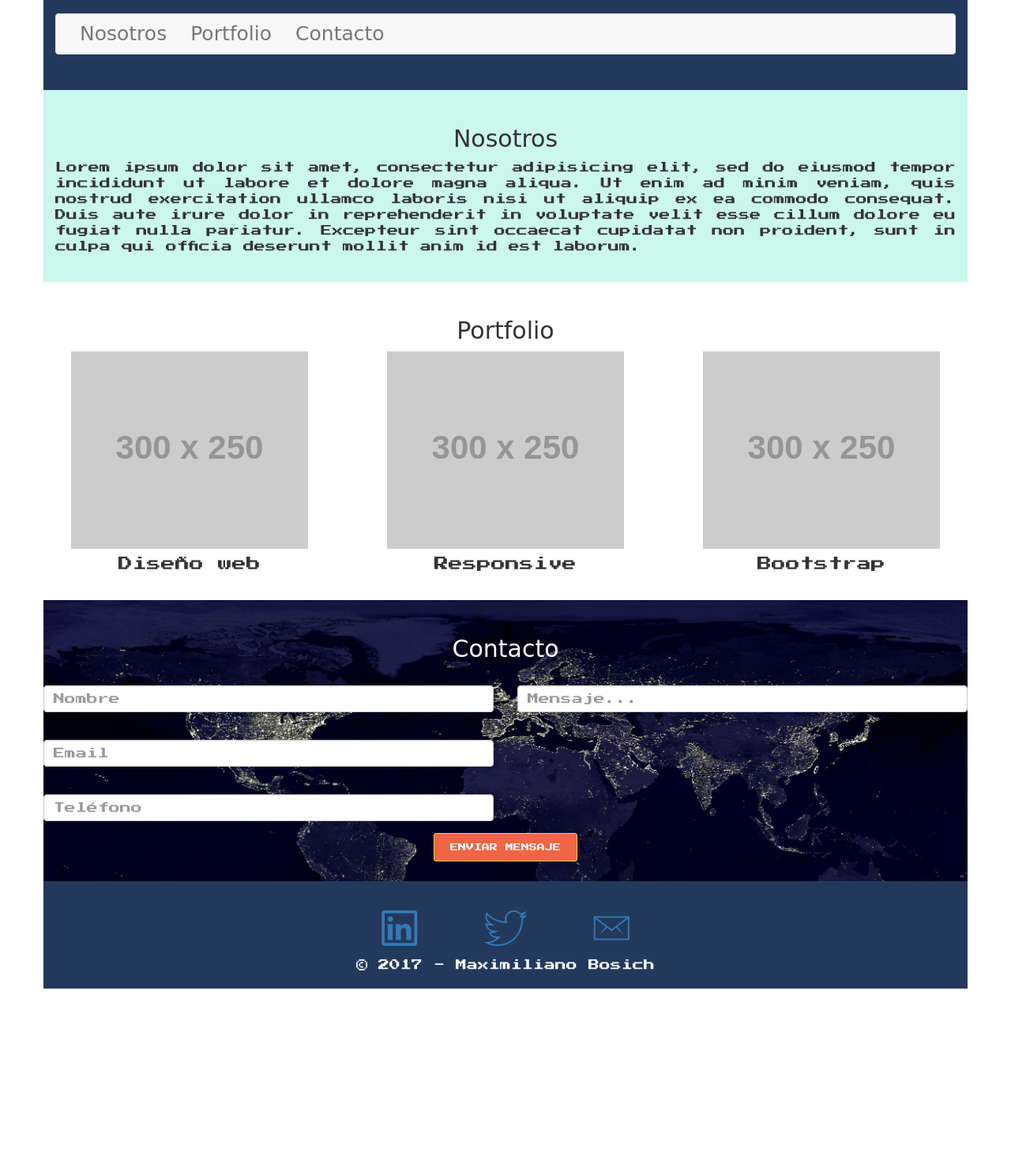
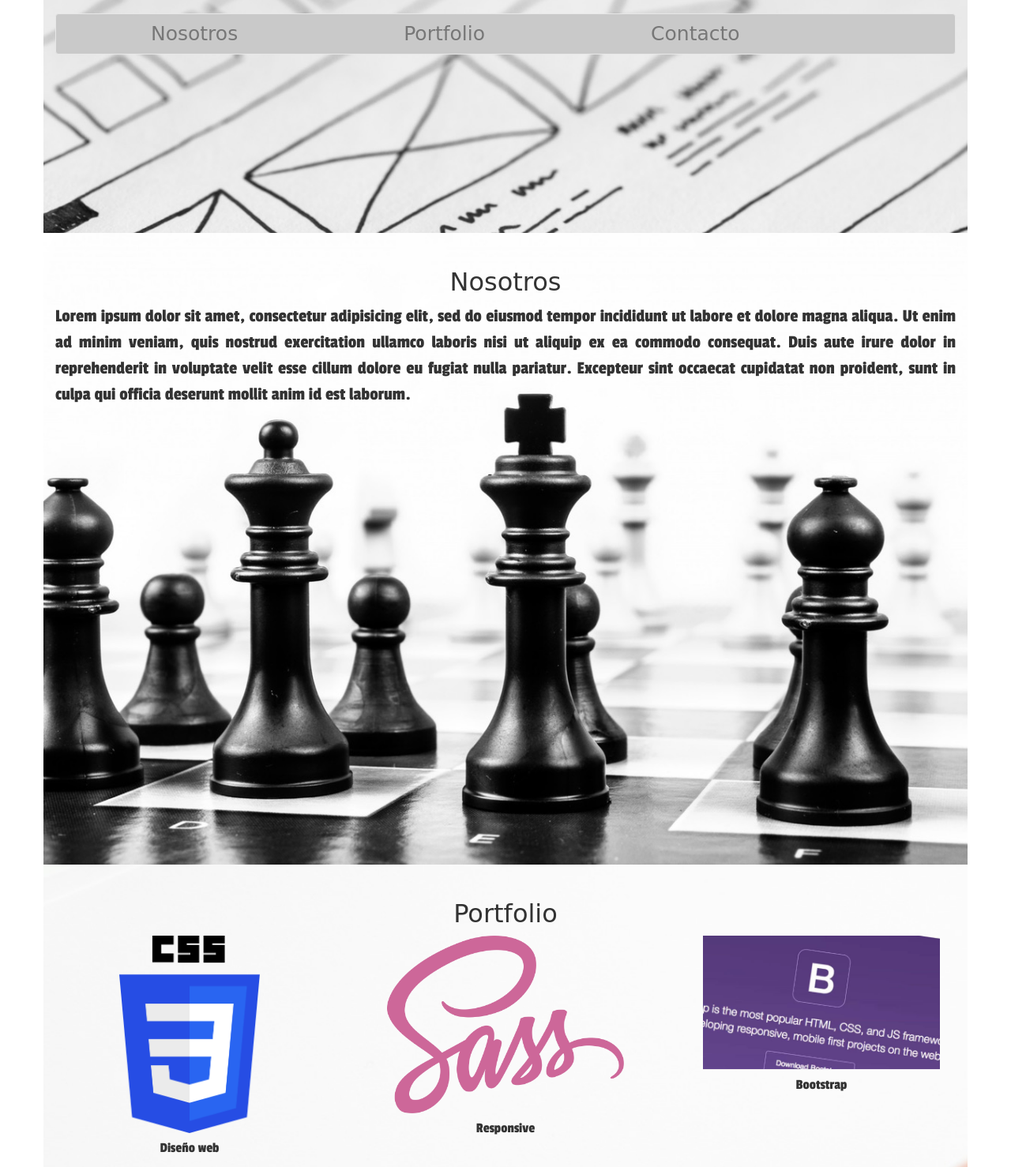
Before and after one commit to maxibosich/maxibosich.github.io, a plain HTML site: page index.html in a window 1280 px wide. Shown: the part 105-1583 px from the top of the page at 79% size. Before the commit the page ends 1357 px from the top, so only its background shows below. Drawn offline with nearby package versions, Linux system fonts and the light colour scheme; placeholder pictures from the web are drawn by us; a web font is replaced by a local one.

Commit message:
final details

```diff
--- a/css/style.css
+++ b/css/style.css
@@ -1,12 +1,15 @@
-/* font-family: 'Press Start 2P', cursive;
-   font-family: 'Bungee Inline', cursive;
+/* font-family: 'Passion One', cursive;
+font-family: 'Righteous', cursive;
+font-family: 'Bungee Inline', cursive;
+https://coolors.co/f06543-23395b-e8e9eb-8ea8c3-cbf7ed
 */
 
 header{
 	font-family: "Bungee Inline", cursive;
 	padding: 25px 0;
-	background: #23395B;
-	color: white;
+	background: url("../images/wireframe.jpeg");
+	background-size: cover;
+	height: 400px;
 }
 
 h1{
@@ -15,40 +18,55 @@ h1{
 
 .barra{
 	margin-top: 20px;
+	background: #C9C9C9;
 }
 
 .lista{
 	font-size: 25px;
 }
 
-/*.lista li {
-	padding-left: 50px;
-	padding-right: 50px;
+.lista li {
+	display: inline-block;
+	padding-left: 90px;
+	padding-right: 90px;
 }
-*/
+
 
 body{
-	font-family: "Press Start 2P", cursive;
+	font-family: "Passion One", cursive;
 }
 
 h2{
 	font-family: "Bungee Inline", cursive;
+	font-size: 32px;
 }
 
 main{
-	background: #CBF7ED;
+	background: url("../images/chess.jpeg");
+	background-size: cover;
 	padding: 25px 0;
+	height: 800px;
+	font-size: 23px;
 }
 
 .portafolio{
+	background: url("../images/create.jpeg");
+	background-size: cover;
 	padding: 25px 0;
+	height: 800px;
+}
+
+.logos {
+	max-height: 250px;
+	max-width: 300px;
 }
 
 .formulario{
-	background: url("../images/earth.jpeg");
+	background: url("../images/code.jpeg");
 	background-size: cover;
 	color: white;
 	padding: 25px 0;
+	height: 400px;
 }
 
 .boton{
@@ -56,16 +74,18 @@ main{
     background-color: #F06543;
     border-color: #fed136;
     border-radius: 3px;
-    font-size: 10px;
+    font-size: 20px;
     padding: 10px 20px;
-    font-family: "Press Start 2P", cursive;
+    font-family: "Righteous", cursive;
     text-transform: uppercase;
+    margin-top: 15px;
 }
 
 footer{
-	background: #23395B;
+	background: #A5A5A5;
 	color: white;
 	padding: 10px 0;
+	font-size: 30px;
 }
 
 .icono{
@@ -73,5 +93,6 @@ footer{
 	padding: 0 35px;
 }
 
-
-https://coolors.co/f06543-23395b-e8e9eb-8ea8c3-cbf7ed
+.imagen{
+	background-size: cover;
+}
--- a/index.html
+++ b/index.html
@@ -3,12 +3,11 @@
 <head>
 	<meta charset="utf-8">
 	<meta name="viewport" content="width=device-width, initial-scale=1">
-	<title>Maximiliano Bosich</title>
-	<link href="https://fonts.googleapis.com/css?family=Bungee+Inline|Press+Start+2P" rel="stylesheet">
+	<title>Maximiliano Bosich - Diseño Web</title>
+	<link href="https://fonts.googleapis.com/css?family=Bungee+Inline|Passion+One|Righteous" rel="stylesheet">
 	<link rel="stylesheet" href="http://code.ionicframework.com/ionicons/2.0.1/css/ionicons.min.css">
 	<!-- Latest compiled and minified CSS -->
 	<link rel="stylesheet" href="https://maxcdn.bootstrapcdn.com/bootstrap/3.3.7/css/bootstrap.min.css" integrity="sha384-BVYiiSIFeK1dGmJRAkycuHAHRg32OmUcww7on3RYdg4Va+PmSTsz/K68vbdEjh4u" crossorigin="anonymous">
-
 	<link rel="stylesheet" href="css/style.css">
 </head>
 <body>
@@ -34,9 +33,9 @@
 		</nav>
 	</header>
 
-	<main class="container text-center">
+	<main class="container">
 		<div class="row">
-			<div class="col-md-12">
+			<div class="col-md-12 text-center">
 				<h2>Nosotros</h2>
 				<p class="text-justify">Lorem ipsum dolor sit amet, consectetur adipisicing elit, sed do eiusmod
 				tempor incididunt ut labore et dolore magna aliqua. Ut enim ad minim veniam,
@@ -54,19 +53,19 @@
 				<h2>Portfolio</h2>
 			</div>
 			<div class="col-md-4">
-				<img src="http://placehold.it/300x250">
+				<img class="logos" src="images/CSS3_logo.png">
 				<div>
 					<h4 class="text-center">Diseño web</h4>
 				</div>
 			</div>
 			<div class="col-md-4">
-				<img src="http://placehold.it/300x250">
+				<img class="logos" src="images/sass_logo.png">
 				<div>
 					<h4 class="text-center">Responsive</h4>
 				</div>
 			</div>
 			<div class="col-md-4">
-				<img src="http://placehold.it/300x250">
+				<img class="logos" src="images/bootstrap.jpg">
 				<div>
 					<h4 class="text-center">Bootstrap</h4>
 				</div>
```
Also changed, not shown: images/CSS3_logo.png (added), images/bootstrap.jpg (added), images/chess.jpeg (added), images/code.jpeg (added), images/create.jpeg (added), images/keyboard.jpg (added), images/macbooks.jpeg (added), images/sass_logo.png (added), images/wireframe.jpeg (added).
